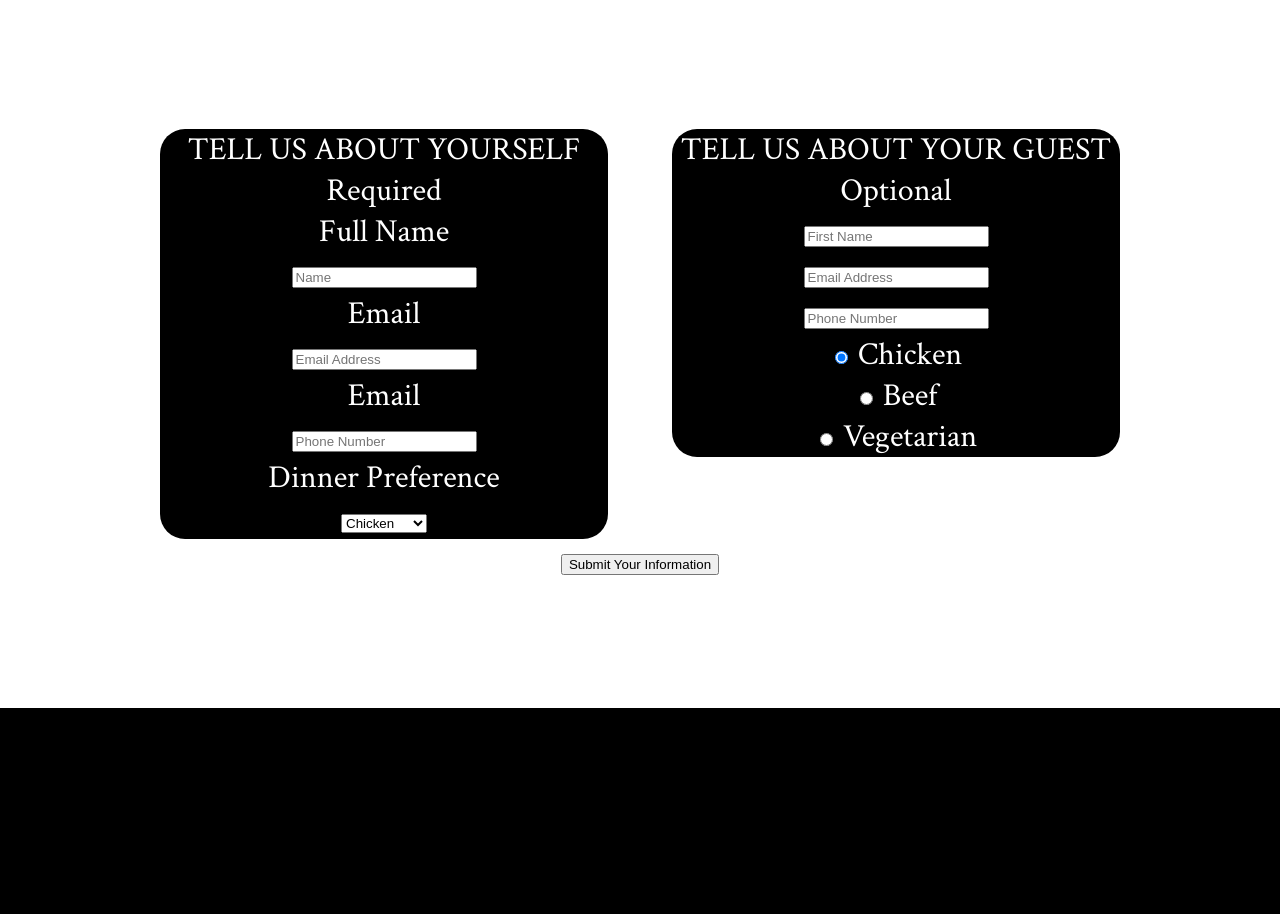
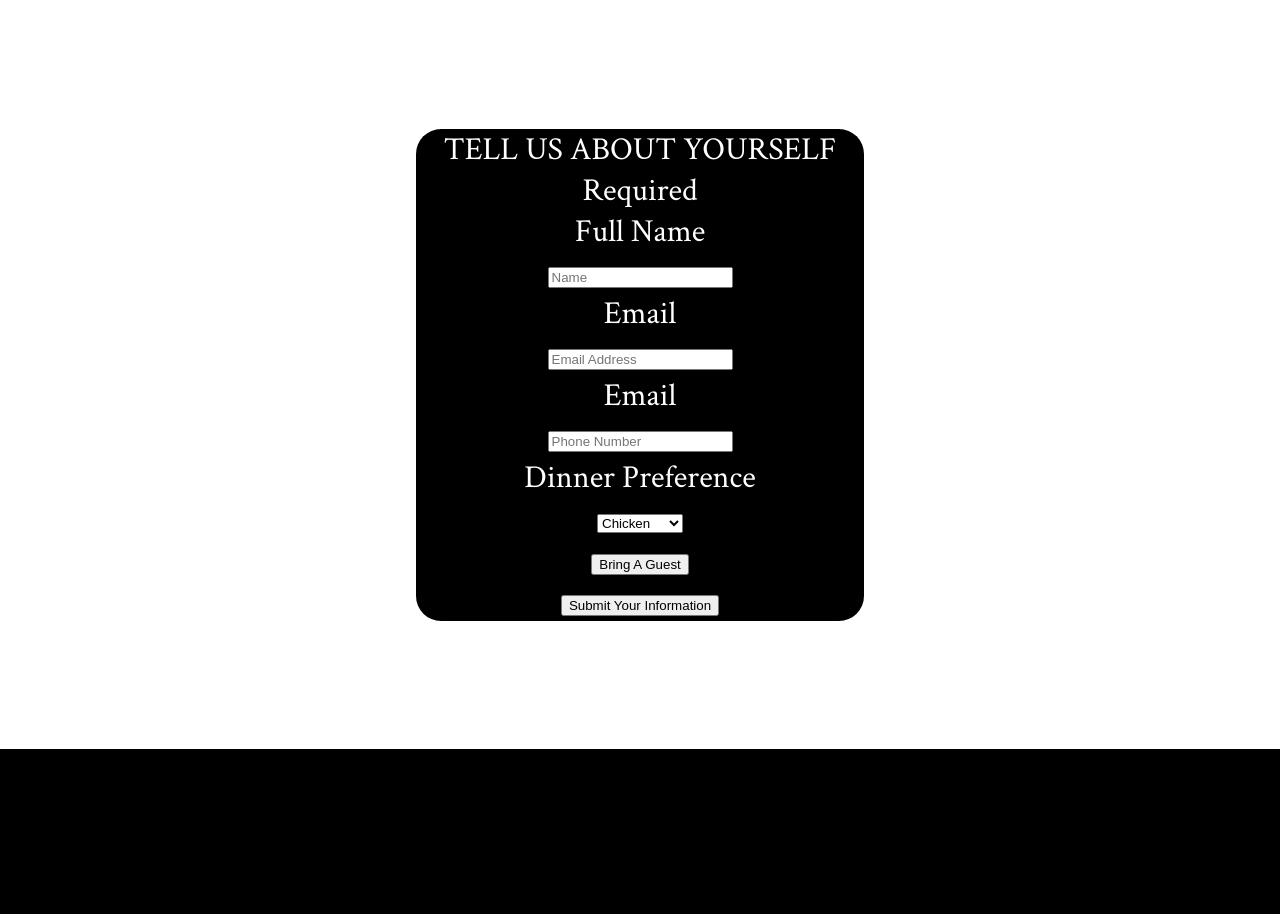
Before and after one commit to jonathanjwatson/stork-ball, a React (Create React App) app in the folder client/: page / in a window 1280 px wide. Shown: the part 3860-4774 px from the top of the page. Built offline with nearby package versions, Linux system fonts and the light colour scheme.

Commit message:
Added addGuest state to Form

```diff
--- a/client/src/components/PodSeven.jsx
+++ b/client/src/components/PodSeven.jsx
@@ -1,4 +1,5 @@
 import React, { Component } from 'react';
+import PodSevenGuest from './PodSevenGuest';
 
 
 
@@ -11,7 +12,8 @@ class PodSeven extends Component {
 				email: '',
 				phone: '',
 				dinnerChoice: 'Chicken'
-			}
+			},
+			addGuest: false
         }
 	}
 	_handleChange = (e) => {
@@ -22,6 +24,10 @@ class PodSeven extends Component {
 		this.setState({ user });
 		console.log(this.state.user.fullName)
 
+	}
+	_toggleGuest = (e) => {
+		const addGuest = !this.state.addGuest;
+		this.setState({ addGuest })
 	}
     render() {
         return (
@@ -85,34 +91,11 @@ class PodSeven extends Component {
 									<option value="Beef">Beef</option>
 									<option value="Vegetarian">Vegetarian</option>
 								</select>
+								<br />
+								<button onClick={this._toggleGuest}>Bring A Guest</button>
+								{ this.state.addGuest ? null : <div><button>Submit Your Information</button></div> }
+								{ this.state.addGuest ? <PodSevenGuest />: null}
 							</form>
-						</div>
-						<div className="RSVP-Padding">
-						</div>
-						<div className="RSVP-Two">
-
-
-							<form action="">
-							<span>TELL US ABOUT YOUR GUEST</span>
-							<br />
-							<span>Optional</span>
-							<br />
-								<input type="text" placeholder="First Name" />
-								<br />
-								<input type="email" placeholder="Email Address" />
-								<br />
-								<input type="phone" placeholder="Phone Number" />
-								<br />
-								<input type="radio" name="meal" value="chicken" checked /> Chicken
-								<br />
-								<input type="radio" name="meal" value="beef"  /> Beef
-								<br />
-								<input type="radio" name="meal" value="vegetarian"  /> Vegetarian
-								<br />
-							</form>
-						</div>
-						<div className="RSVP-Submit">
-							<button>Submit Your Information</button>
 						</div>
 					</div>
 				</div>
--- /dev/null
+++ b/client/src/components/PodSevenGuest.jsx
@@ -0,0 +1,29 @@
+import React, { Component } from 'react';
+
+class PodSevenGuest extends Component {
+    render() {
+        return (
+            <div>
+                <span>TELL US ABOUT YOUR GUEST</span>
+							<br />
+							<span>Optional</span>
+							<br />
+								<input type="text" placeholder="First Name" />
+								<br />
+								<input type="email" placeholder="Email Address" />
+								<br />
+								<input type="phone" placeholder="Phone Number" />
+								<br />
+								<input type="radio" name="meal" value="chicken" checked /> Chicken
+								<br />
+								<input type="radio" name="meal" value="beef"  /> Beef
+								<br />
+								<input type="radio" name="meal" value="vegetarian"  /> Vegetarian
+								<br />
+                                <button>Submit Your Information</button>
+            </div>
+        );
+    }
+}
+
+export default PodSevenGuest;
```
